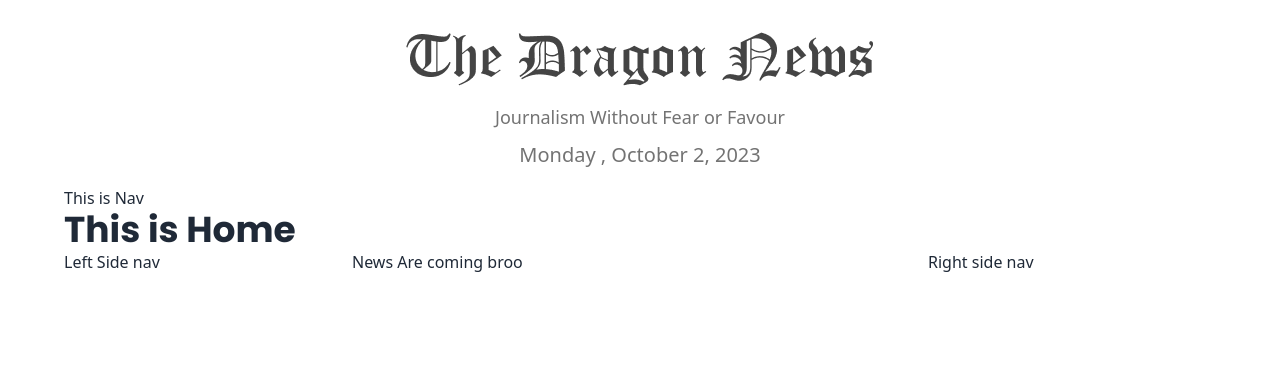
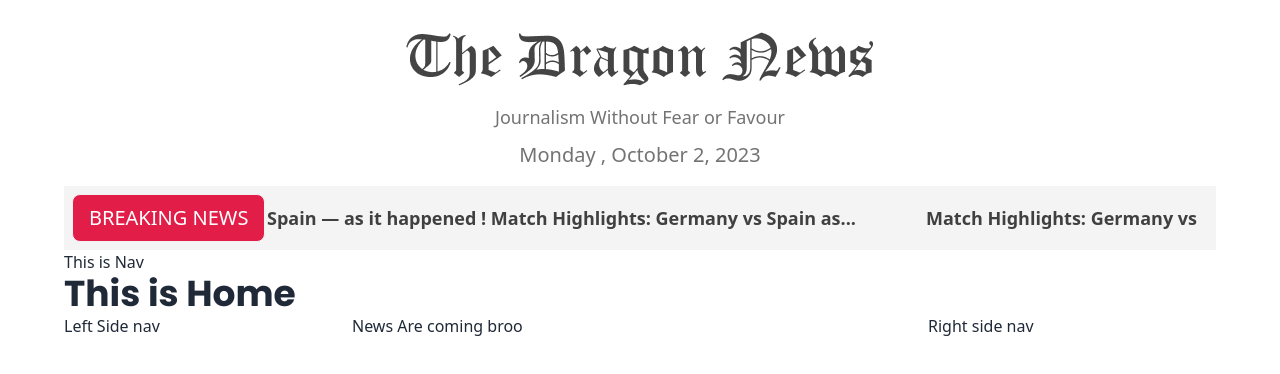
Before and after one commit to rafimd422/The-Dragon-News, a React (Vite) app: page / in a window 1280 px wide. Shown: the top 374 px of the page. Built offline with nearby package versions, Linux system fonts and the light colour scheme.

Commit message:
added breading news slider using 'React Fast Marquee'

```diff
--- a/package.json
+++ b/package.json
@@ -16,6 +16,7 @@
     "moment": "^2.29.4",
     "react": "^18.2.0",
     "react-dom": "^18.2.0",
+    "react-fast-marquee": "^1.6.1",
     "react-router-dom": "^6.16.0",
     "sort-by": "^0.0.2"
   },
--- /dev/null
+++ b/src/Pages/Home/BreakingNews/BreakingNews.jsx
@@ -0,0 +1,14 @@
+import Marquee from "react-fast-marquee";
+
+const BreakingNews = () => {
+  return (
+    <div className="flex bg-zinc-100 p-2">
+              <button className='btn bg-rose-600 text-white text-xl font-medium leading-[30px]'>Breaking News</button>
+              <Marquee className="me-2 text-neutral-700 text-lg font-semibold">
+      Match Highlights: Germany vs Spain — as it happened   !   Match Highlights: Germany vs Spain as...
+  </Marquee>
+    </div>
+  )
+}
+
+export default BreakingNews
--- a/src/Pages/Home.jsx
+++ b/src/Pages/Home/Home.jsx
@@ -1,12 +1,14 @@
-import Header from './ShereAble/Header'
-import Navbar from './ShereAble/Navbar'
-import LeftSideNav from './LeftSideNav/LeftSideNav';
-import RightSideNav from './ShereAble/RightSideNav/RightSideNav';
+import Header from '../ShereAble/Header'
+import Navbar from '../ShereAble/Navbar'
+import LeftSideNav from '../LeftSideNav/LeftSideNav';
+import RightSideNav from '../ShereAble/RightSideNav/RightSideNav';
+import BreakingNews from './BreakingNews/BreakingNews';
 const Home = () => {
   return (
     <>
    <div>
       <Header />
+      <BreakingNews />
       <Navbar />
       <div className='text-4xl font-poppins font-bold'>
         This is Home
--- a/src/Routes/Routes.jsx
+++ b/src/Routes/Routes.jsx
@@ -1,6 +1,6 @@
 import { createBrowserRouter } from "react-router-dom";
 import Root from "../Layout/Root";
-import Home from "../Pages/Home";
+import Home from './../Pages/Home/Home';
 
 const routes = createBrowserRouter([
     {
```
Also changed, not shown: 1 other file (tests, documents, lock files or other folders).
